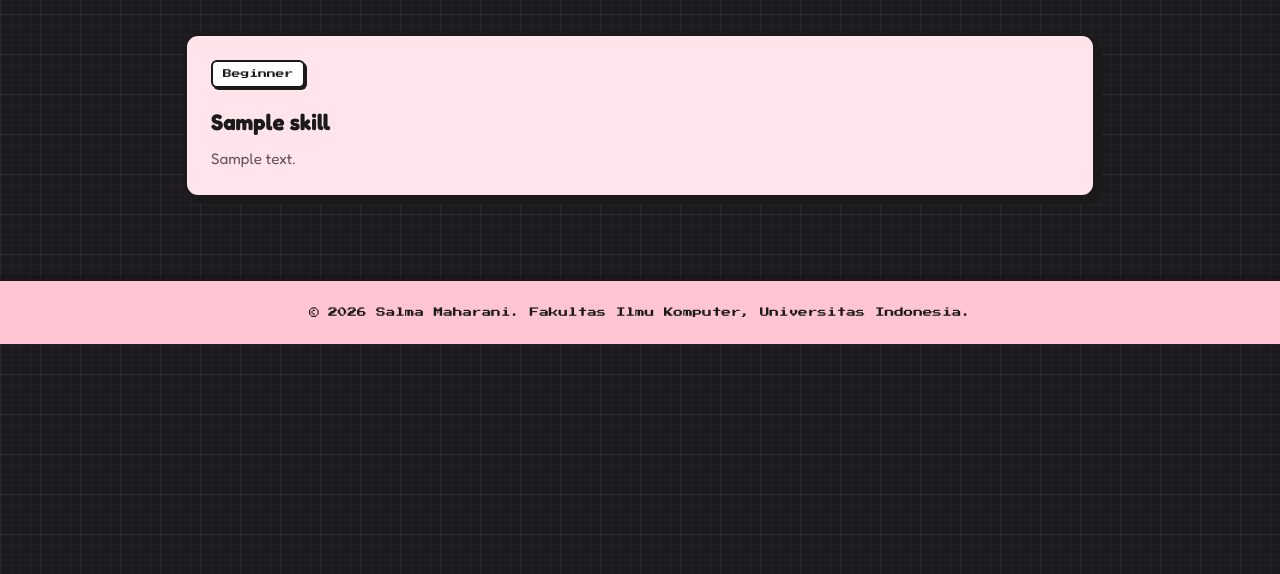
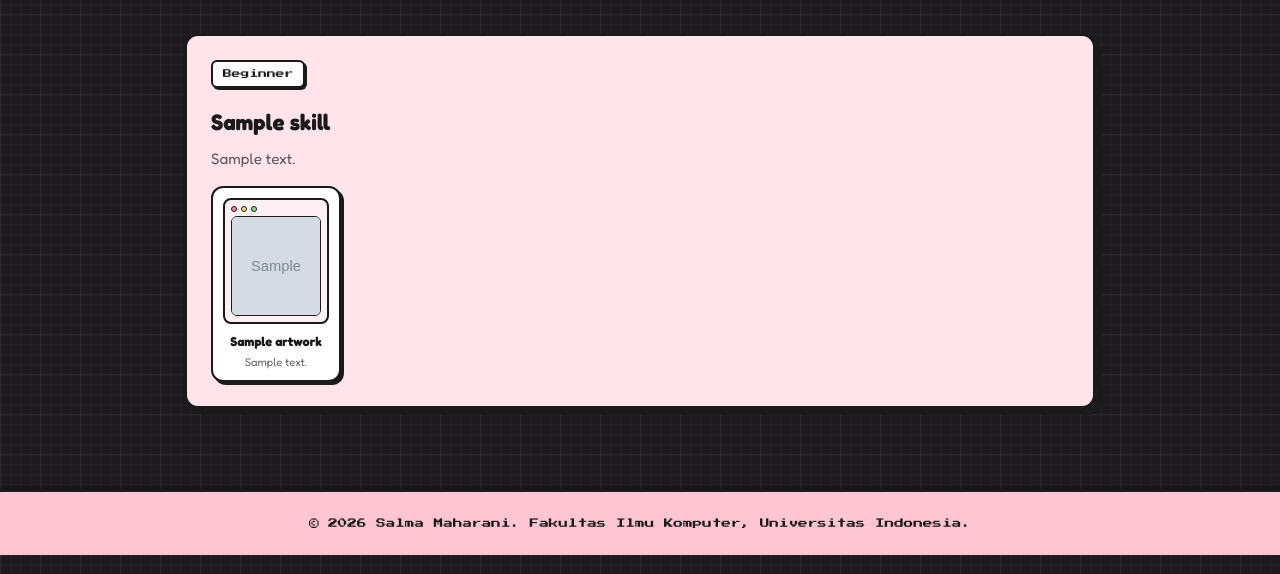
Before and after one commit to salhraa/myportofolio, a Django app: page /skill/ in a window 1280 px wide. Shown: the part 226-800 px from the top of the page. Run offline with Django 5.2, Linux system fonts and the light colour scheme; tables that the repository leaves empty hold one stand-in row (values such as "Sample post"); grey boxes marked "Sample" are stand-in pictures.

Commit message:
Update: style.css for skill

```diff
--- a/main/models.py
+++ b/main/models.py
@@ -40,3 +40,13 @@ class Skill(models.Model):
 
     def __str__(self):
         return self.name
+
+class Artwork(models.Model):
+    id = models.UUIDField(primary_key=True, default=uuid.uuid4, editable = False)
+    skill = models.ForeignKey(Skill, on_delete=models.CASCADE, related_name='artworks')
+    title = models.TextField(blank=True, default="")
+    description = models.CharField(max_length=150)
+    image_url = models.CharField(max_length=255)
+
+    def __str__(self):
+        return self.title
--- a/static/css/style.css
+++ b/static/css/style.css
@@ -374,3 +374,87 @@ footer p {
         grid-template-columns: 1fr;
     }
 }
+
+
+.gallery-container {
+    margin-top: 15px;
+    display: flex;
+    flex-wrap: wrap;
+    gap: 16px;
+}
+
+.art-card {
+    background: #ffffff;
+    border: 2px solid var(--border-dark, #1a1a1a);
+    border-radius: 12px;
+    padding: 10px;
+    box-shadow: 3px 3px 0px var(--border-dark, #1a1a1a);
+    width: 130px;
+    display: flex;
+    flex-direction: column;
+    align-items: center;
+}
+
+.photo-frame {
+    background: #fff0f5;
+    border: 2px solid var(--border-dark, #1a1a1a);
+    border-radius: 8px;
+    padding: 6px;
+    width: 100%;
+}
+
+.frame-top {
+    display: flex;
+    gap: 4px;
+    margin-bottom: 4px;
+}
+
+.dot {
+    width: 6px;
+    height: 6px;
+    border-radius: 50%;
+    border: 1px solid var(--border-dark, #1a1a1a);
+}
+
+.dot-pink { background-color: #ff85a2; }
+.dot-yellow { background-color: #ffdf6d; }
+.dot-green { background-color: #7ae582; }
+
+.photo-wrapper {
+    background: #ffffff;
+    border: 1.5px solid var(--border-dark, #1a1a1a);
+    border-radius: 6px;
+    overflow: hidden;
+    width: 100%;
+    height: 100px;
+    display: flex;
+    justify-content: center;
+    align-items: center;
+    object-fit: cover;
+}
+
+.photo-wrapper img {
+    width: 100%;
+    height: 100px;
+    object-fit: cover;
+}
+
+.art-info {
+    margin-top: 8px;
+    width: 100%;
+    text-align: center;
+}
+
+.art-title {
+    font-size: 0.8rem;
+    font-weight: bold;
+    color: var(--border-dark, #1a1a1a);
+    margin: 0 0 4px 0;
+}
+
+.art-desc {
+    font-size: 0.7rem;
+    color: #666;
+    margin: 0;
+    line-height: 1.2;
+}
--- a/templates/skill.html
+++ b/templates/skill.html
@@ -38,6 +38,28 @@
                             <p class="experience-description">
                                 {{ skill.description }}
                             </p>
+                            {% if skill.artworks.all %}
+                                <dev class="gallery-container">
+                                    {% for art in skill.artworks.all %}
+                                        <div class="art-card">
+                                            <div class="photo-frame">
+                                                <div class="frame-top">
+                                                    <span class="dot dot-pink"></span>
+                                                    <span class="dot dot-yellow"></span>
+                                                    <span. class="dot dot-green"></span.>
+                                                </div>
+                                                <div class="photo-wrapper">
+                                                    <img src="{{ art.image_url }}" alt="{{ art.title }}">
+                                                </div>
+                                            </div>
+                                            <div class="art-info">
+                                                <h4 class="art-title">{{ art.title }}</h4>
+                                                <p class="art-desc">{{ art.description }}</p>
+                                            </div>
+                                        </div>
+                                    {% endfor %}
+                                </dev>
+                            {% endif %}
                         </article>
                     {% empty %}
                         <p class="empty-state">
```
Also changed, not shown: main/migrations/0003_artwork.py (added), 1 other file.
